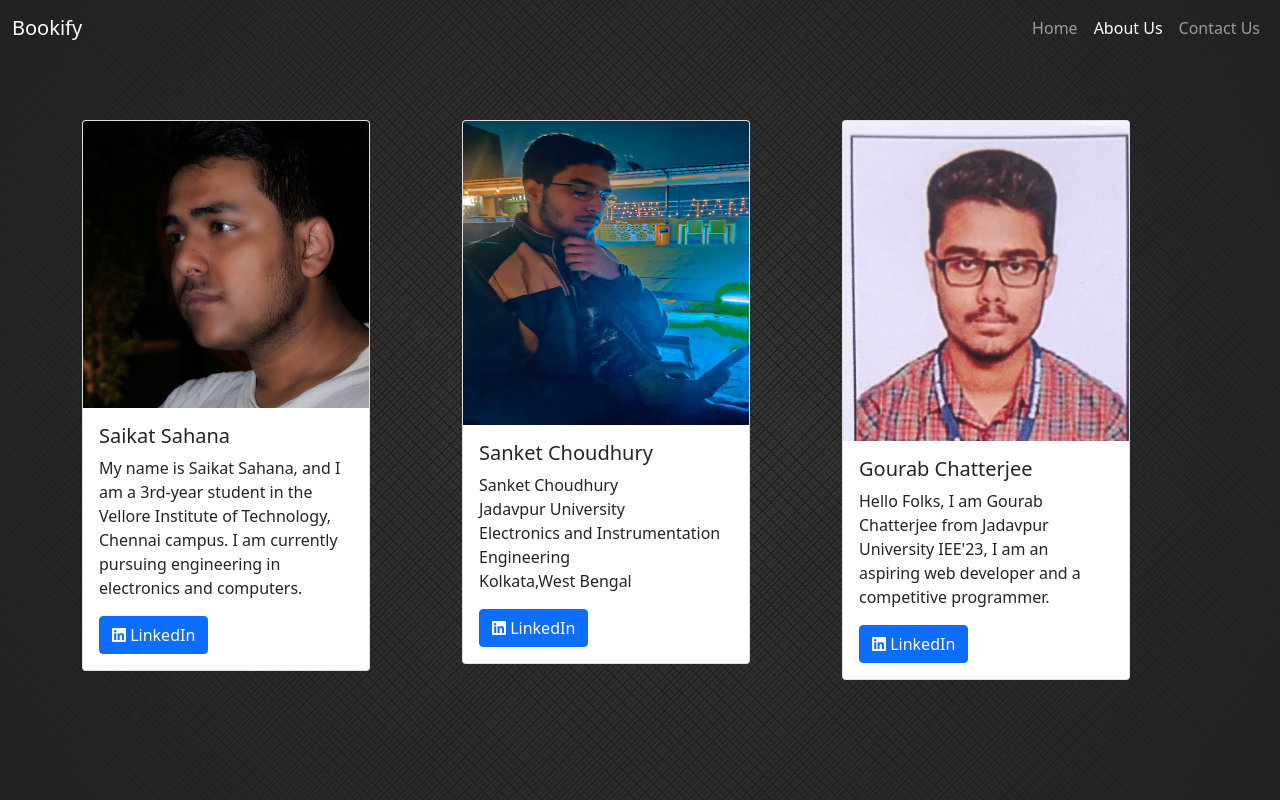
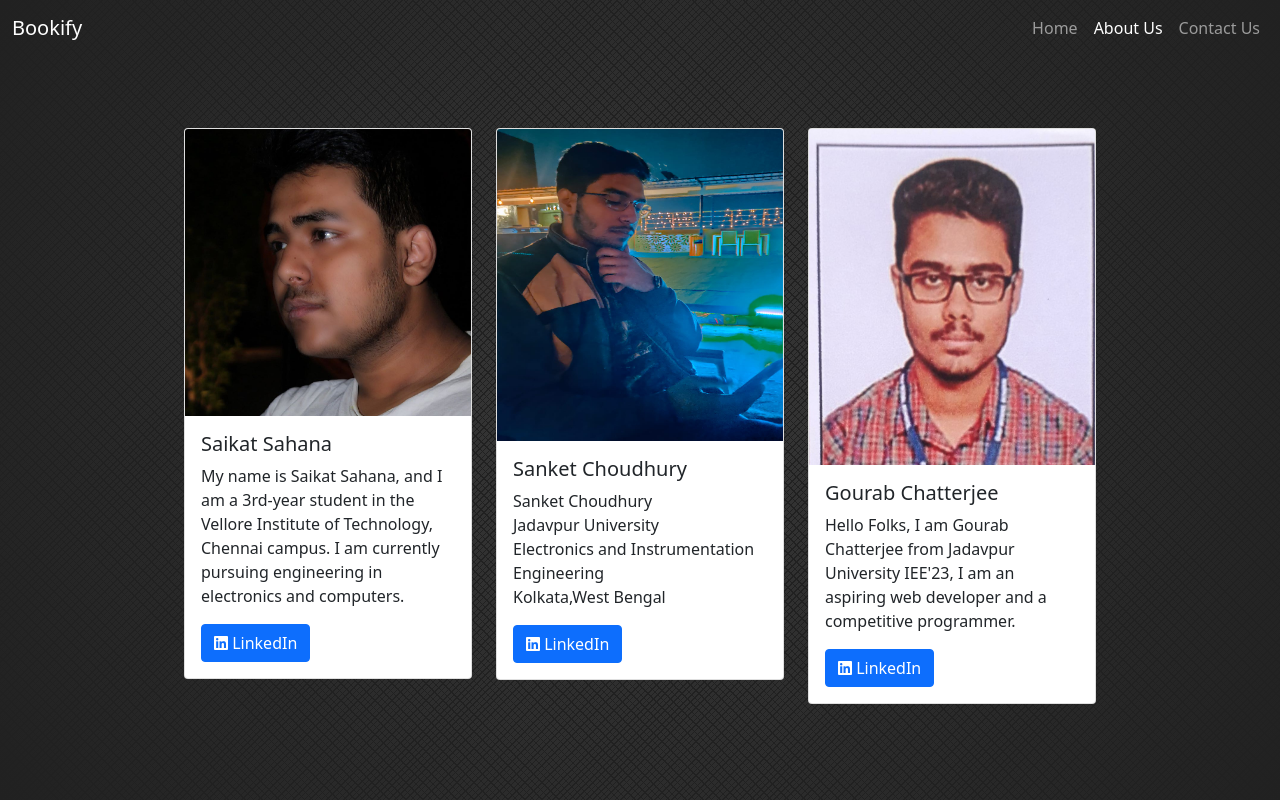
Before and after one commit to saikatsahana77/HackNPitch, a Flask app: page /about in a window 1280 px wide. Run offline with Flask 2, Linux system fonts and the light colour scheme.

Commit message:
Regular Updates

```diff
--- a/templates/about.html
+++ b/templates/about.html
@@ -16,7 +16,7 @@
     <title>About Page</title>
     <style>
       body {
-        height: 100vh;
+        min-height: 100vh;
         background-image: radial-gradient(
             circle at center center,
             rgba(33, 33, 33, 0),
@@ -39,10 +39,21 @@
           linear-gradient(90deg, rgb(33, 33, 33), rgb(33, 33, 33));
       }
       .container{
-        position: absolute;
+        /* position: absolute;
         top:50%;
         left: 50%;
-        transform: translate(-50%,-50%);
+        transform: translate(-50%,-50%); */
+        display: flex;
+        align-items: center;
+        justify-content: center;
+        min-height:90vh;
+        /* display: table-cell;
+        vertical-align: middle; */
+      }
+      @media  (max-width: 992px) {
+        .row div {
+          margin: 10px 0;
+        }
       }
     </style>
   </head>
@@ -82,9 +93,9 @@
         </div>
       </div>
     </nav>
-    <div class="container py-4">
+    <div class="container d-flex align-items-center py-4">
       <div class="row">
-        <div class="col-md-4">
+        <div class="col-lg-4">
           <div class="card" style="width: 18rem">
             <img src="../static/images/saikat.jpg" class="card-img-top" alt="..." />
             <div class="card-body">
@@ -96,9 +107,9 @@
             </div>
           </div>
         </div>
-        <div class="col-md-4">
+        <div class="col-lg-4">
           <div class="card" style="width: 18rem">
-            <img src="../static/images/sanket.jpg" style="height:19rem;" class="card-img-top" alt="..." />
+            <img src="../static/images/sanket.jpg" style="height:19.5rem;" class="card-img-top" alt="..." />
             <div class="card-body">
               <h5 class="card-title">Sanket Choudhury</h5>
               <p class="card-text">
@@ -111,9 +122,9 @@
             </div>
           </div>
         </div>
-        <div class="col-md-4">
+        <div class="col-lg-4">
           <div class="card" style="width: 18rem">
-            <img src="../static/images/gourav.jpg" style="height:20rem;" class="card-img-top" alt="..." />
+            <img src="../static/images/gourav.jpg" style="height:21rem;" class="card-img-top" alt="..." />
             <div class="card-body">
               <h5 class="card-title">Gourab Chatterjee</h5>
               <p class="card-text">
```
